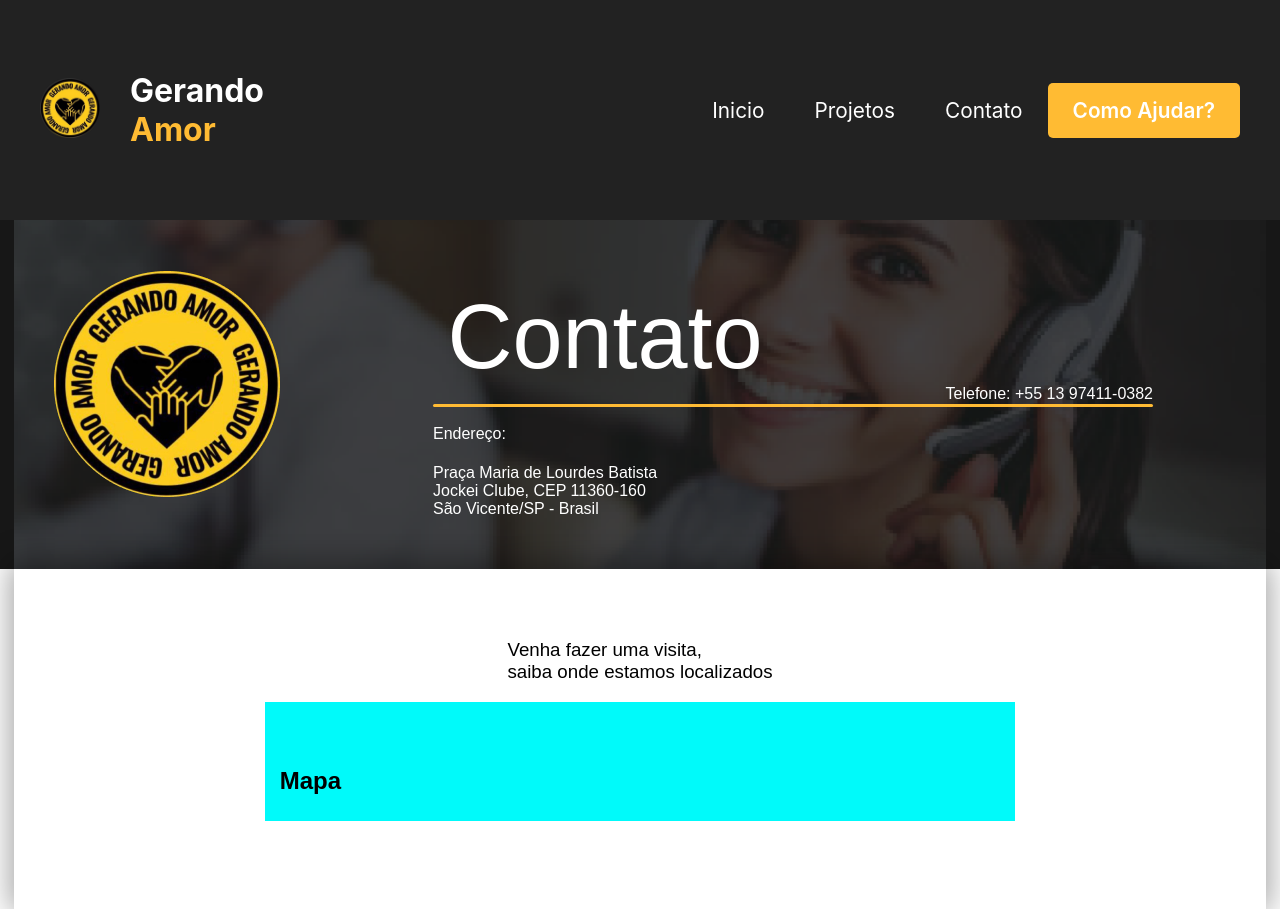
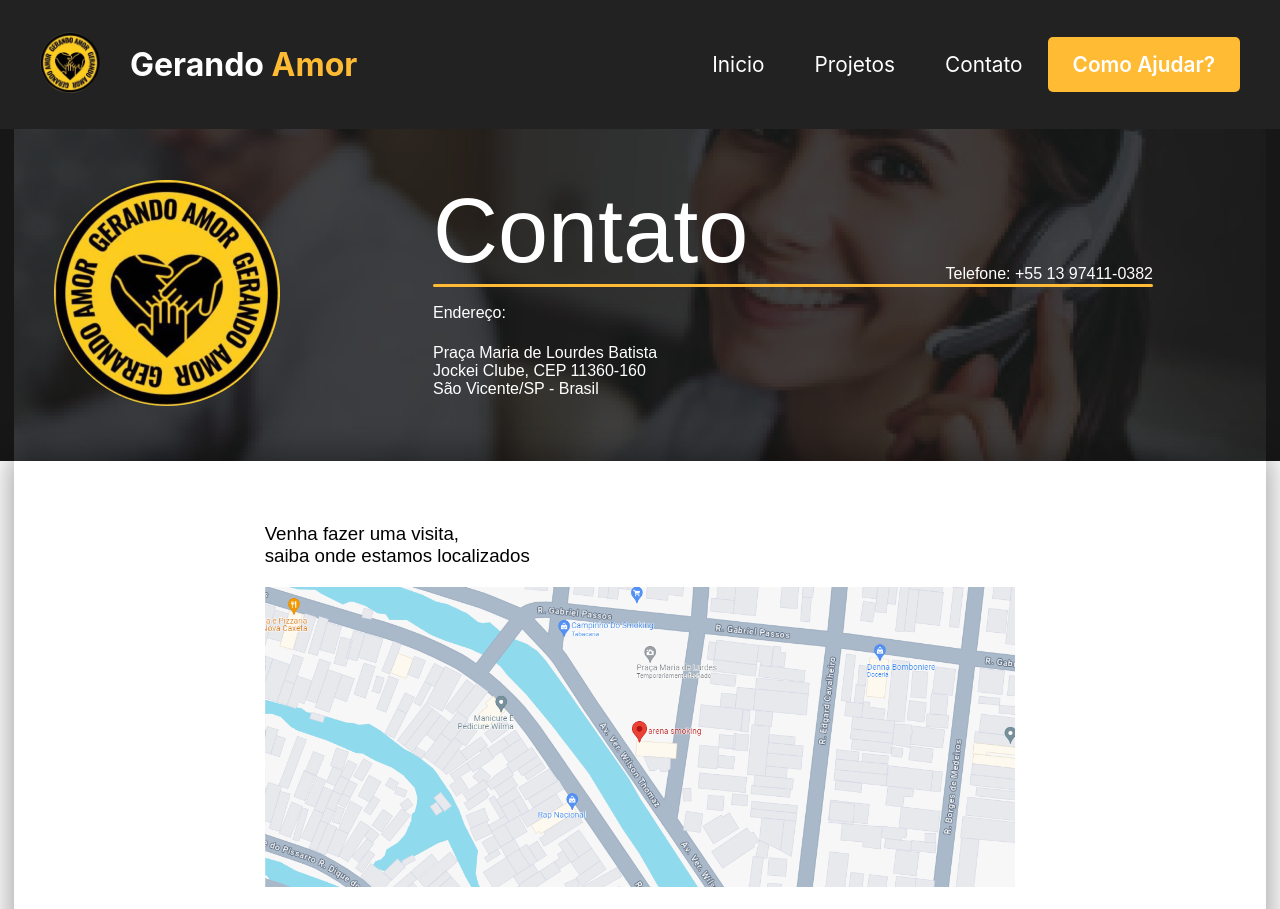
Before and after one commit to Gerando-Amor/gerandoAmor, a React (Create React App) app: page /Contato in a window 1280 px wide. Shown: the top 909 px of the page. Built offline with nearby package versions, Linux system fonts and the light colour scheme; a web font is replaced by a local one.

Commit message:
contato final

```diff
--- a/src/components/pages/partials_contact/SectionBFAQ.js
+++ b/src/components/pages/partials_contact/SectionBFAQ.js
@@ -4,7 +4,7 @@ export default function SectionBFQ() {
   return (
     <section className={styles.SectionBanner}>
         <div className={styles.BannerContainer}>
-            <h1>FAQ</h1>
+            <h1 className={styles.title}>FAQ</h1>
         </div>
     </section>
   )
--- a/src/components/pages/partials_contact/SectionBFQ.module.css
+++ b/src/components/pages/partials_contact/SectionBFQ.module.css
@@ -20,7 +20,7 @@
     background-size: cover;
     background-position: center;
 }
-h1{
+.title{
     padding: 2%;
     margin: 50px 0;
 }
--- a/src/components/pages/partials_contact/SectionMap.js
+++ b/src/components/pages/partials_contact/SectionMap.js
@@ -3,10 +3,15 @@ import React from 'react'
 export default function SectionMap() {
   return (
     <section className={styles.SectionMap}>
-        <div className={styles.MapContainer}>
-            <h3>Venha fazer uma visita,<br/> saiba onde estamos localizados</h3>
-          <div className={styles.Mapa}><h1>Mapa</h1></div>
-        </div>
+      <div className={styles.MapContainer}>
+        <h3>Venha fazer uma visita,<br /> saiba onde estamos localizados</h3>
+        <a
+          href="https://www.google.com/maps/place/arena+smoking/@-23.9447813,-46.4019979,19z/data=!4m6!3m5!1s0x94ce1bb0b17b27f7:0xddcc14efb4655af1!8m2!3d-23.9447469!4d-46.4018766!16s%2Fg%2F11rgg5qsv9?entry=ttu"
+          className={styles.Mapa}
+          target="_blank"
+          rel="noreferrer" // Adicione este atributo por razões de segurança
+        ><span></span></a>
+      </div>
     </section>
   )
 }
--- a/src/components/pages/partials_contact/SectionMap.module.css
+++ b/src/components/pages/partials_contact/SectionMap.module.css
@@ -16,7 +16,6 @@
     margin: 0 auto;
     display: flex;
     flex-wrap: wrap;
-    flex-direction: column;
     padding: 4% 0;
     align-items: center;
     -webkit-box-shadow: 0px -3px 29px 4px rgba(0, 0, 0, 0.36);
@@ -25,9 +24,18 @@
 }
 .MapContainer h3{
     font-weight: 500;
+    width: 60%;
+    margin: 10px auto;
 }
 .Mapa{
     width: 60%;
-    height: 50%;
-    background-color: rgb(0, 250, 250);
+    height: 300px;
+    margin: 10px auto;
+    background-image: url("../../img/mapa.png");
+    background-position: center;
+    background-size: cover
+
 }
+@media screen and (max-width: 505px) {
+    .Mapa{width: 90%;}
+}
```
